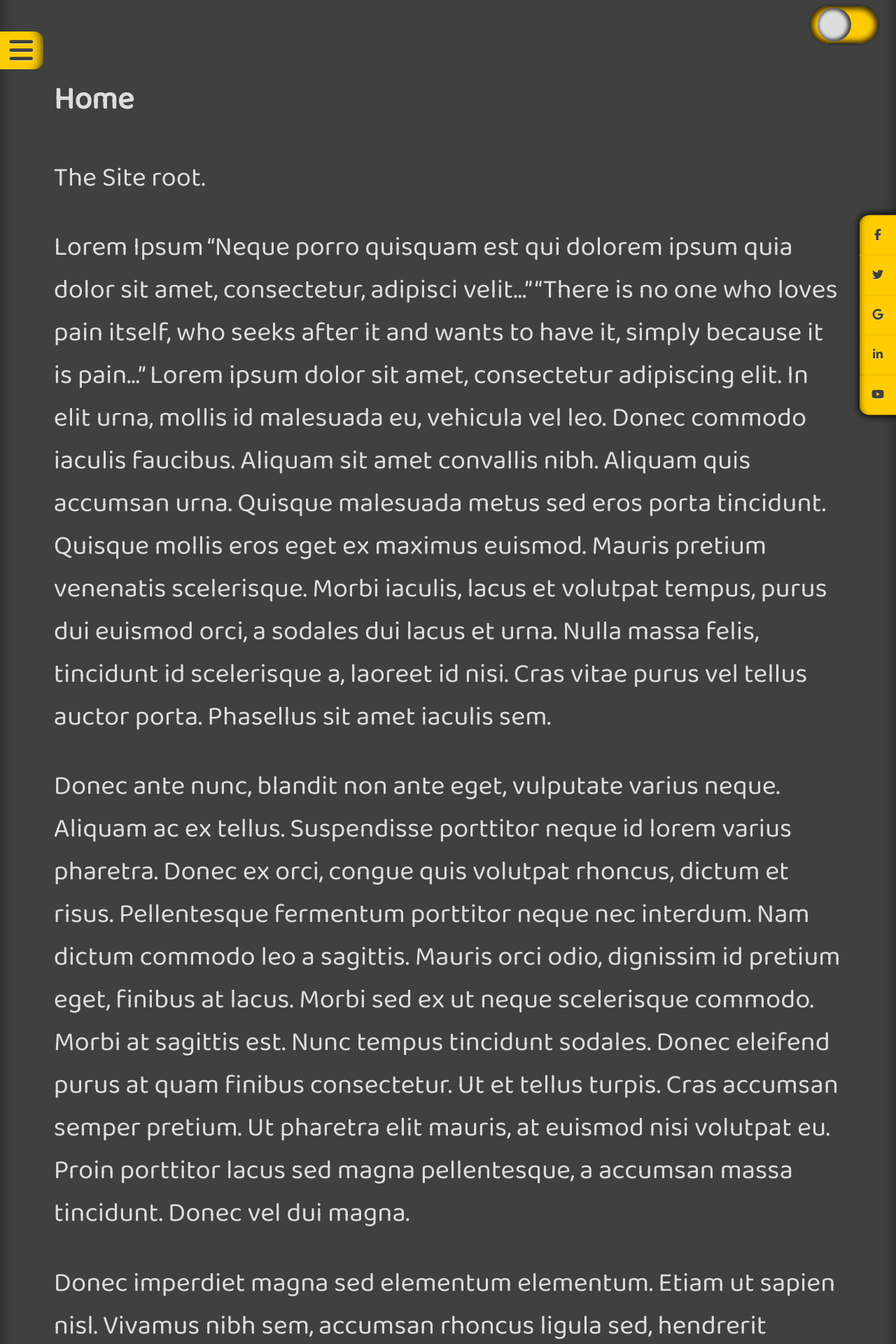
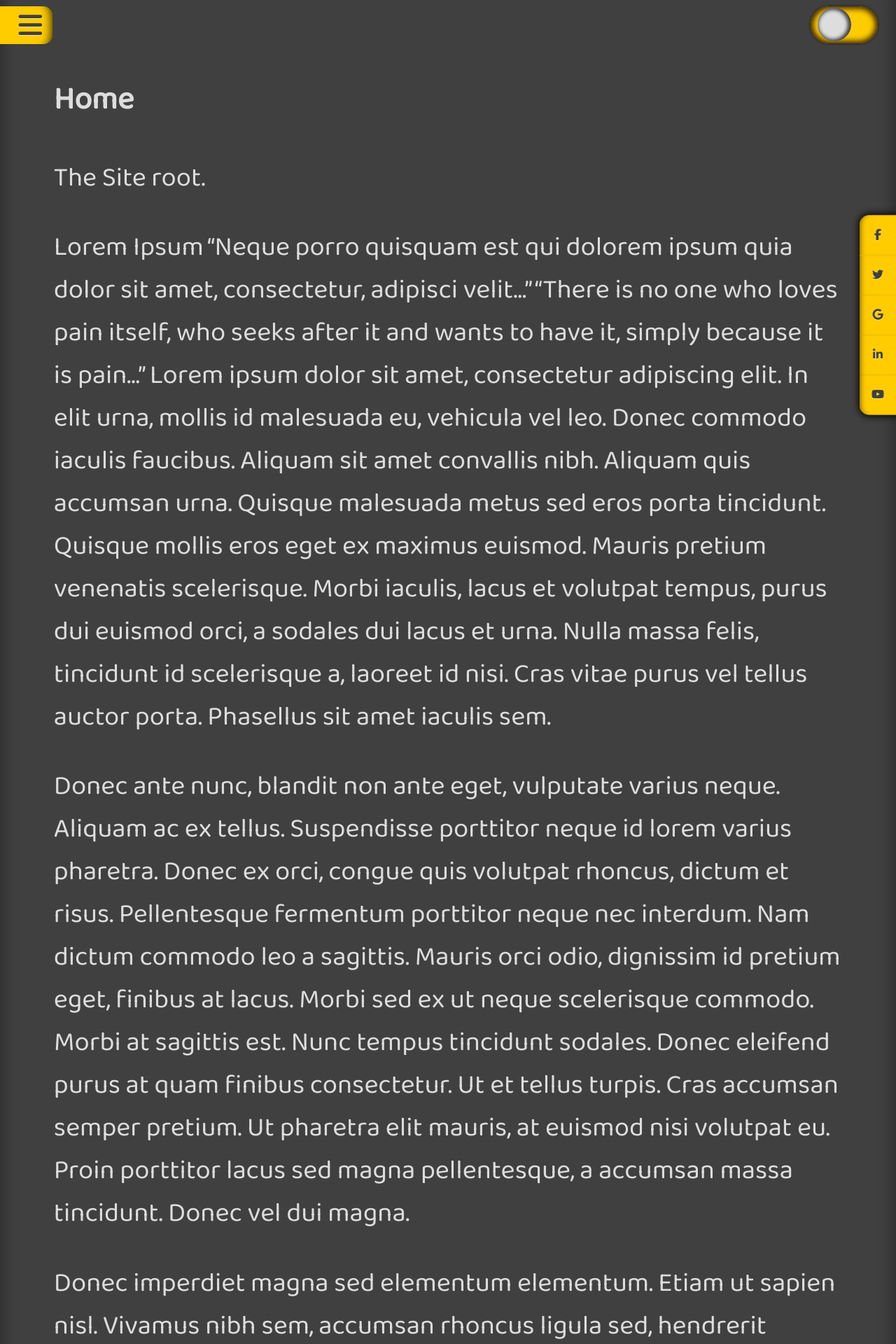
Before and after one commit to brettjrea/brettjrea.github.io-old, a Jekyll site: the page built from index.md, in a window 1280 px wide. Shown: the top 1920 px of the page at 70% size. Built offline with Jekyll 4.4.1, drawn with Linux system fonts in a browser that asks for light colours; nearby versions of some CDN libraries; comment, search, counter and statistics services are not loaded.

Commit message:
Update styles.scss

```diff
--- a/assets/css/styles.scss
+++ b/assets/css/styles.scss
@@ -166,7 +166,7 @@
 color: var(--bg);
 box-shadow: var(--navshine);
 overflow-x: hidden; /* Disable horizontal scroll */
-padding-top: 30vh;
+padding-top: 10vh;
 }
 
 .effect {
@@ -199,8 +199,8 @@
 
 .sidenav-toggle {
 position: fixed;
-top: 5%;
-margin-left: -2vw;
+top: 1vh;
+margin-left: -1vw;
 z-index: 2;
 float:left;
 padding: 8px 8px 8px 32px;
```
